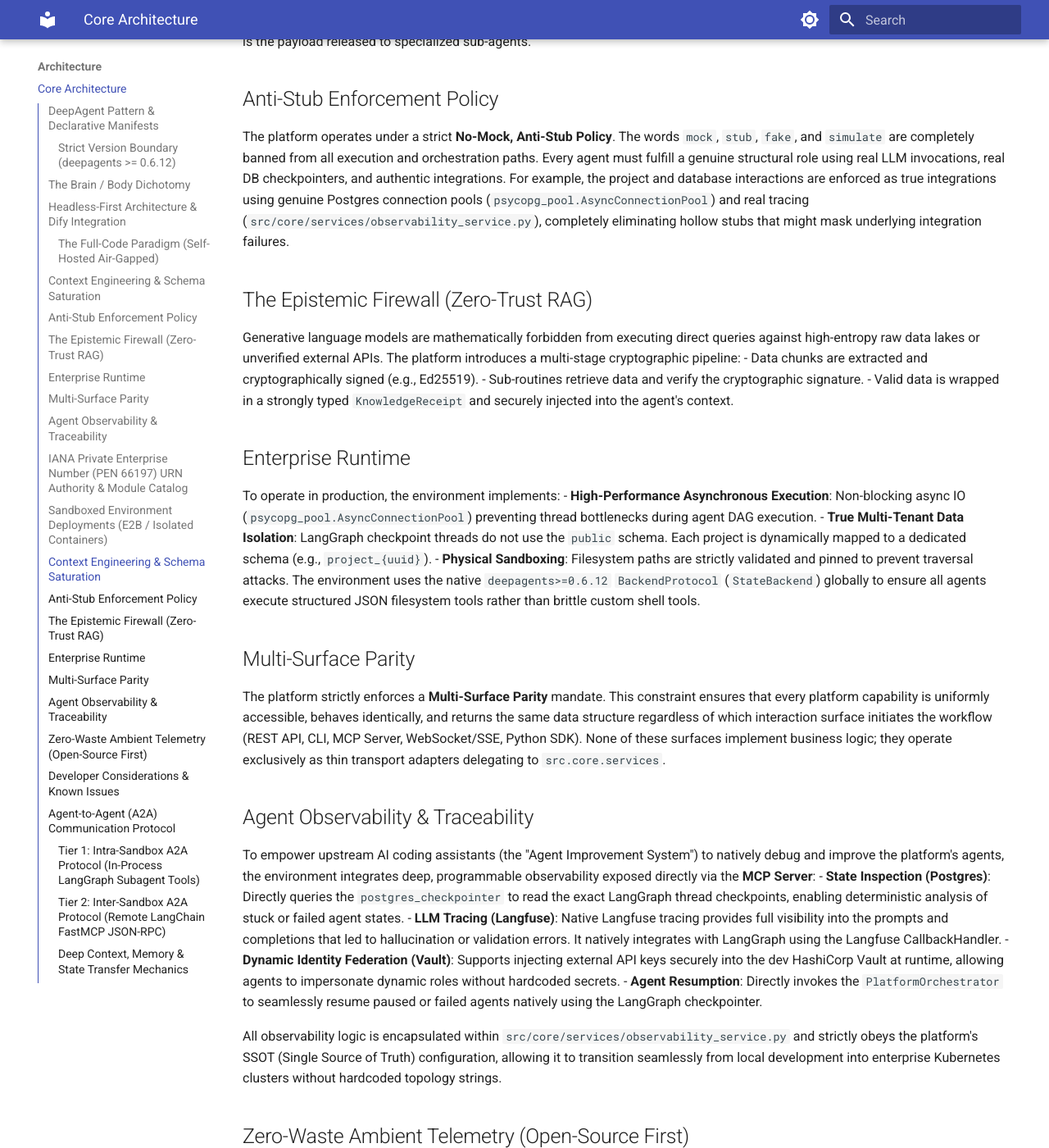
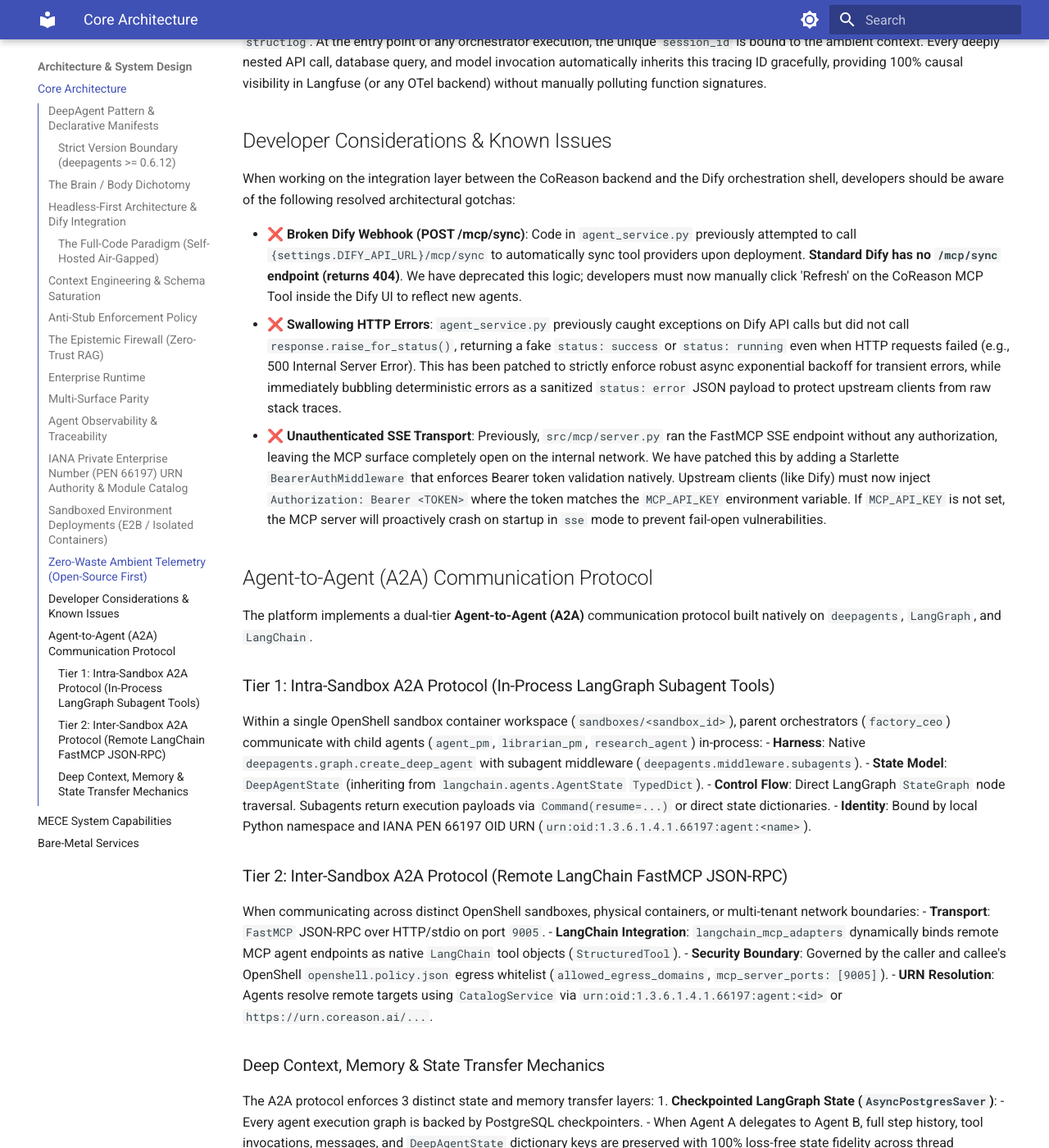
Before and after one commit to CoReason-AI/coreason-workspace-env, an MkDocs documentation site: the page built from docs/core_architecture.md, in a window 1280 px wide and 1400 px high, scrolled down 3623 px. Shown: the whole window at 82% size. Built offline with MkDocs 1.6.1 and Material for MkDocs 9.7.7, drawn with Linux system fonts in a browser that asks for light colours; some of the changed text lies outside the part shown.

Commit message:
docs: audit documentation, update mkdocs navigation tree, and deduplicate architecture principles

```diff
--- a/docs/core_architecture.md
+++ b/docs/core_architecture.md
@@ -83,42 +83,6 @@
 - Provisions isolated execution sandboxes with pre-bound secrets, credentials, database connections, and MCP tool servers.
 - Fully exposed across all 5 interaction surfaces (`/sandboxes` REST API, `sandbox` CLI, MCP tools, Python SDK).
 
-## Context Engineering & Schema Saturation
-Context Engineering is the practice of treating context assembly as a disciplined, mathematical control plane *prior* to kinetic execution. Before any deterministic worker node is activated, a supervisory routing node actively interrogates the user's input or the incoming API payload against a predefined `Pydantic` schema.
-
-This pre-dispatch **Schema Saturation** acts as a programmatic choke point. Only when the target schema achieves 100% saturation is the payload released to specialized sub-agents.
-
-## Anti-Stub Enforcement Policy
-The platform operates under a strict **No-Mock, Anti-Stub Policy**. The words `mock`, `stub`, `fake`, and `simulate` are completely banned from all execution and orchestration paths. Every agent must fulfill a genuine structural role using real LLM invocations, real DB checkpointers, and authentic integrations.
-For example, the project and database interactions are enforced as true integrations using genuine Postgres connection pools (`psycopg_pool.AsyncConnectionPool`) and real tracing (`src/core/services/observability_service.py`), completely eliminating hollow stubs that might mask underlying integration failures.
-
-
-
-## The Epistemic Firewall (Zero-Trust RAG)
-Generative language models are mathematically forbidden from executing direct queries against high-entropy raw data lakes or unverified external APIs.
-The platform introduces a multi-stage cryptographic pipeline:
-- Data chunks are extracted and cryptographically signed (e.g., Ed25519).
-- Sub-routines retrieve data and verify the cryptographic signature.
-- Valid data is wrapped in a strongly typed `KnowledgeReceipt` and securely injected into the agent's context.
-
-## Enterprise Runtime
-To operate in production, the environment implements:
-- **High-Performance Asynchronous Execution**: Non-blocking async IO (`psycopg_pool.AsyncConnectionPool`) preventing thread bottlenecks during agent DAG execution.
-- **True Multi-Tenant Data Isolation**: LangGraph checkpoint threads do not use the `public` schema. Each project is dynamically mapped to a dedicated schema (e.g., `project_{uuid}`).
-- **Physical Sandboxing**: Filesystem paths are strictly validated and pinned to prevent traversal attacks. The environment uses the native `deepagents>=0.6.12` `BackendProtocol` (`StateBackend`) globally to ensure all agents execute structured JSON filesystem tools rather than brittle custom shell tools.
-
-## Multi-Surface Parity
-The platform strictly enforces a **Multi-Surface Parity** mandate. This constraint ensures that every platform capability is uniformly accessible, behaves identically, and returns the same data structure regardless of which interaction surface initiates the workflow (REST API, CLI, MCP Server, WebSocket/SSE, Python SDK). None of these surfaces implement business logic; they operate exclusively as thin transport adapters delegating to `src.core.services`.
-
-## Agent Observability & Traceability
-To empower upstream AI coding assistants (the "Agent Improvement System") to natively debug and improve the platform's agents, the environment integrates deep, programmable observability exposed directly via the **MCP Server**:
-- **State Inspection (Postgres)**: Directly queries the `postgres_checkpointer` to read the exact LangGraph thread checkpoints, enabling deterministic analysis of stuck or failed agent states.
-- **LLM Tracing (Langfuse)**: Native Langfuse tracing provides full visibility into the prompts and completions that led to hallucination or validation errors. It natively integrates with LangGraph using the Langfuse CallbackHandler.
-- **Dynamic Identity Federation (Vault)**: Supports injecting external API keys securely into the dev HashiCorp Vault at runtime, allowing agents to impersonate dynamic roles without hardcoded secrets.
-- **Agent Resumption**: Directly invokes the `PlatformOrchestrator` to seamlessly resume paused or failed agents natively using the LangGraph checkpointer.
-
-All observability logic is encapsulated within `src/core/services/observability_service.py` and strictly obeys the platform's SSOT (Single Source of Truth) configuration, allowing it to transition seamlessly from local development into enterprise Kubernetes clusters without hardcoded topology strings.
-
 ## Zero-Waste Ambient Telemetry (Open-Source First)
 The orchestrator maintains rigorous Request-Scoped Telemetry across thousands of asynchronous nodes without leaking memory and without custom `weakref` boilerplate. It achieves this by strictly adopting the CNCF standard **OpenTelemetry Context** (`opentelemetry.context`) and **Structlog ContextVars** natively.
 
--- a/mkdocs.yml
+++ b/mkdocs.yml
@@ -46,10 +46,20 @@
     - Getting Started: getting_started.md
     - User Guide: user_guide.md
     - Mangalore News Vignette: vignette_mangalore_news.md
-  - Architecture:
+  - Architecture & System Design:
     - Core Architecture: core_architecture.md
-  - Interaction Surfaces:
-    - Overview: interaction_surfaces.md
-  - Developer Guides:
+    - MECE System Capabilities: system_capabilities_mece.md
+    - Bare-Metal Services: services.md
+  - Capabilities & Parity:
+    - General-Purpose Agent Parity: general_purpose_agent_parity.md
+    - Interaction Surfaces: interaction_surfaces.md
+  - Developer & How-To Guides:
     - Developer Guide: developer_guide.md
+    - How-To Recipes: how_to_guides.md
+    - End-to-End Tutorials: tutorials.md
+  - Deployment & Enterprise Shell:
     - Deployment Guide: deployment_guide.md
+    - Dify Deployment: dify_deployment.md
+    - Real-World Use Cases: real_world_use_cases.md
+  - Testing & Quality Assurance:
+    - Testing Architecture: testing_and_verification.md
```
Also changed, not shown: docs/getting_started.md (+1 -1 lines), docs/how_to_guides.md (+6 -4 lines), docs/vignette_mangalore_news.md (+1 -1 lines), src/core/skills/building/e2e_calculation_skill.md (added, +7 -0 lines), src/core/skills/building/sec_filing_analysis_skill.md (added, +8 -0 lines), src/core/skills/cloned/sec_filing_analysis_skill.md (added, +13 -0 lines).
